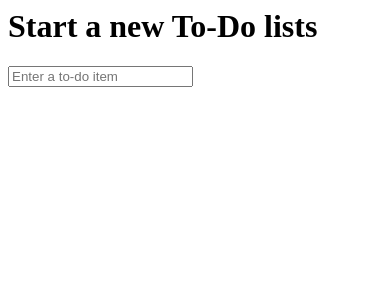
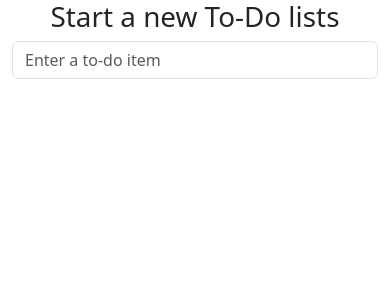
Before and after one commit to Patricia-gao/TSDT, a Django app: page / in a window 390 px wide. Shown: the top 300 px of the page. Run offline with Django 4.2, Linux system fonts and the light colour scheme; some libraries are stand-ins or nearby versions.

Commit message:
message 22: use Bootstrap to improve layout

```diff
--- a/functional_tests/tests.py
+++ b/functional_tests/tests.py
@@ -1,13 +1,14 @@
 from selenium import webdriver
 from selenium.webdriver.common.keys import Keys
 import time
-from django.test import LiveServerTestCase
+# from django.test import LiveServerTestCase
+from django.contrib.staticfiles.testing import StaticLiveServerTestCase
 from selenium.webdriver.common.by import By
 from selenium.common.exceptions import WebDriverException
 
 MAX_WAIT = 10
 
-class NewVisitorTest(LiveServerTestCase):
+class NewVisitorTest(StaticLiveServerTestCase):
 
     def setUp(self):
         self.browser = webdriver.Firefox()
--- a/lists/templates/base.html
+++ b/lists/templates/base.html
@@ -1,15 +1,39 @@
-<html>
+<!DOCTYPE html>
+
+
+<html lang="en">
     <head>
+        <meta charset="UTF-8">
+        <meta http-equiv="X-UA-Compatible" content="IE=edge">
+        <meta name="viewport" content="width=device-width, initial-scale=1">
+
         <title>To-Do lists</title>
+        <link href="/static/bootstrap/css/bootstrap.min.css" rel="stylesheet">
     </head>
 
     <body>
+        <div class="container">
+            <div class="row">
+                <div class="col-md-6 offset-md-3 jumbotron">
+                    <div class="text-center">
                         <h1>{% block header_text %}{% endblock %}</h1>
                         <form method="POST" action="{% block form_action %}{% endblock %}">
-            <input name="item_text" id="id_new_item" placeholder="Enter a to-do item" />
+                            <input name="item_text" id="id_new_item"
+                            class="form-control input-lg"
+                            placeholder="Enter a to-do item" />
                             {% csrf_token %}
                         </form>
+                    </div>
+                </div>
+            </div>
+
+            <div class="row">
+                <div class="col-md-6 offset-md-3">
                     {% block table %}
                     {% endblock %}
+                </div>
+            </div>
+
+        </div>
     </body>
 </html>
--- a/notes/settings.py
+++ b/notes/settings.py
@@ -116,7 +116,7 @@ USE_TZ = True
 # Static files (CSS, JavaScript, Images)
 # https://docs.djangoproject.com/en/4.1/howto/static-files/
 
-STATIC_URL = "static/"
+STATIC_URL = "/static/"
 
 # Default primary key field type
 # https://docs.djangoproject.com/en/4.1/ref/settings/#default-auto-field
```
Lines whose indentation alone changed are shown as unchanged.
